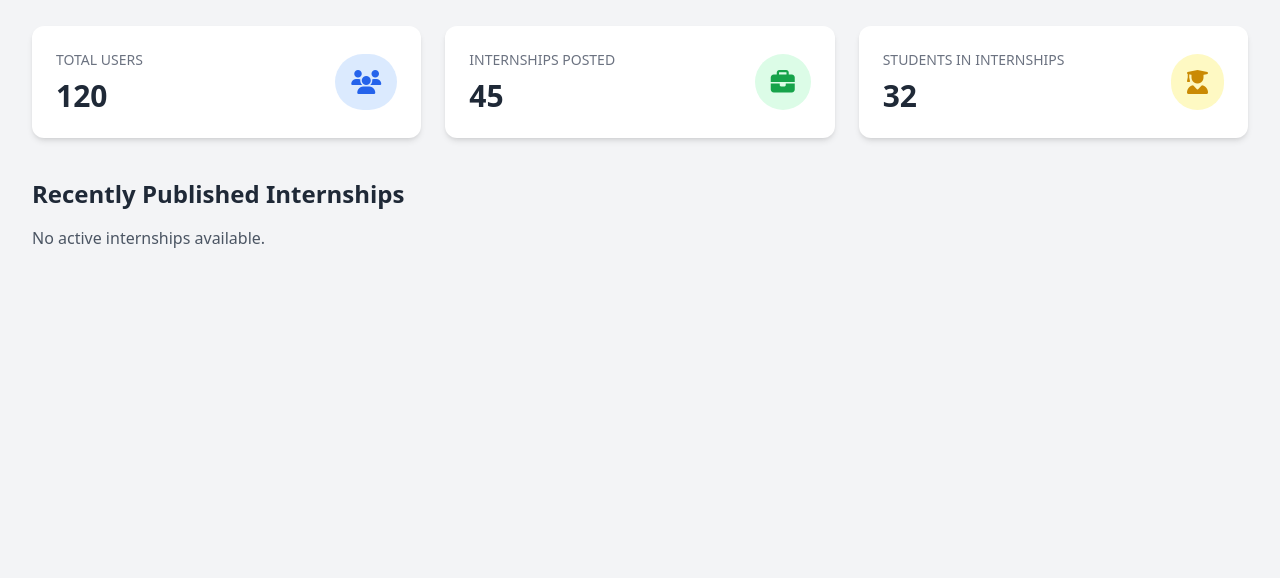
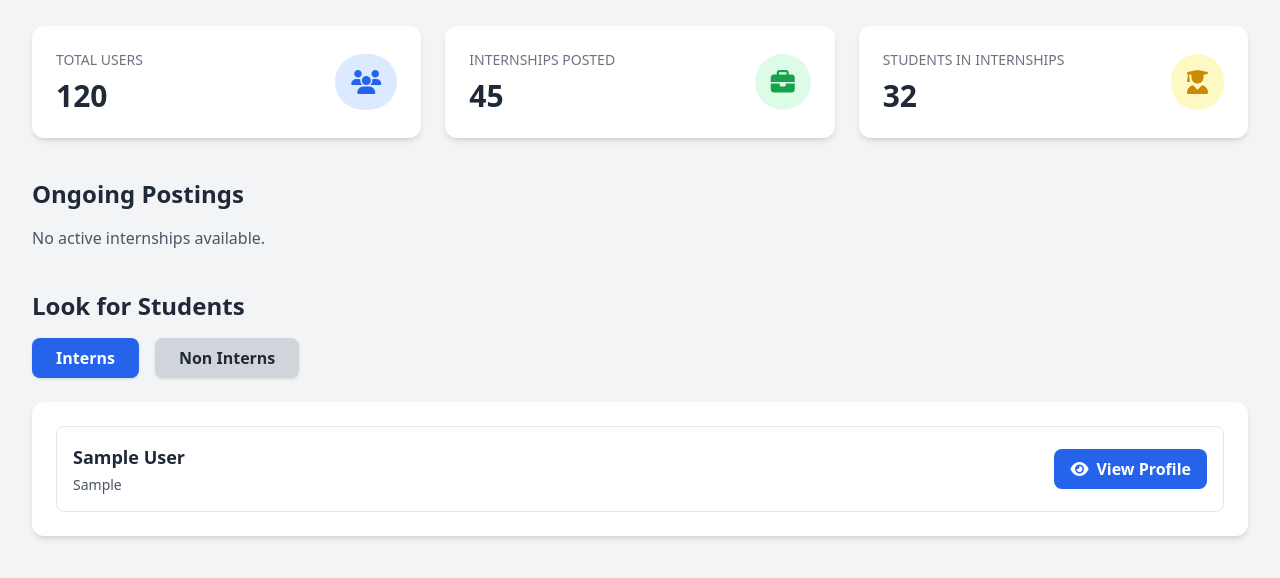
Before and after one commit to ChithMa/NextStep_Porject, a PHP site: page /views/coordinator_dashboard.php in a window 1280 px wide. Shown: the part 174-752 px from the top of the page. Run offline with PHP 8.4, Linux system fonts and the light colour scheme; the visitor is signed in with stand-in values (Sample User, id 1); tables that the repository leaves empty or names only in its code hold one stand-in row (values such as "Sample post"); some libraries are stand-ins or nearby versions.

Commit message:
Add List of Interns and Non Interns to the Coordinator Dashboard

```diff
--- /dev/null
+++ b/controllers/fetch_students.php
@@ -0,0 +1,54 @@
+<?php
+session_start();
+require_once "../config/db.php";
+
+// Verify coordinator login
+if (!isset($_SESSION['user_id']) || $_SESSION['role'] !== 'coordinator') {
+    http_response_code(403);
+    echo json_encode(['error' => 'Unauthorized']);
+    exit;
+}
+
+// Get filter type from request
+$filter = $_GET['filter'] ?? 'all';
+
+header('Content-Type: application/json');
+
+try {
+    if ($filter === 'interns') {
+        // Fetch students who are in industry_placements table
+        $stmt = $pdo->prepare("
+            SELECT DISTINCT s.id, s.first_name, s.last_name, s.degree, s.user_id
+            FROM students s
+            INNER JOIN industry_placements ip ON s.id = ip.student_id
+            ORDER BY s.first_name, s.last_name
+        ");
+        $stmt->execute();
+    } else if ($filter === 'non-interns') {
+        // Fetch students who are NOT in industry_placements table
+        $stmt = $pdo->prepare("
+            SELECT s.id, s.first_name, s.last_name, s.degree, s.user_id
+            FROM students s
+            LEFT JOIN industry_placements ip ON s.id = ip.student_id
+            WHERE ip.student_id IS NULL
+            ORDER BY s.first_name, s.last_name
+        ");
+        $stmt->execute();
+    } else {
+        // Fetch all students
+        $stmt = $pdo->prepare("
+            SELECT s.id, s.first_name, s.last_name, s.degree, s.user_id
+            FROM students s
+            ORDER BY s.first_name, s.last_name
+        ");
+        $stmt->execute();
+    }
+
+    $students = $stmt->fetchAll(PDO::FETCH_ASSOC);
+
+    echo json_encode(['success' => true, 'students' => $students]);
+
+} catch (PDOException $e) {
+    http_response_code(500);
+    echo json_encode(['error' => 'Database error: ' . $e->getMessage()]);
+}
--- a/views/coordinator_dashboard.php
+++ b/views/coordinator_dashboard.php
@@ -79,7 +79,7 @@ $internships = $stmt->fetchAll(PDO::FETCH_ASSOC);
   </div>
 
   <!-- Recent Internships Section -->
-  <h2 class="text-2xl font-bold text-gray-800 mb-4">Recently Published Internships</h2>
+  <h2 class="text-2xl font-bold text-gray-800 mb-4">Ongoing Postings</h2>
 
   <?php if (empty($internships)): ?>
       <p class="text-gray-600">No active internships available.</p>
@@ -120,6 +120,131 @@ $internships = $stmt->fetchAll(PDO::FETCH_ASSOC);
     <?php endforeach; ?>
   </div>
   <?php endif; ?>
+
+  <!-- Users Section -->
+  <div class="mt-10">
+    <h2 class="text-2xl font-bold text-gray-800 mb-4">Look for Students</h2>
+
+    <!-- Filter Buttons -->
+    <div class="flex gap-4 mb-6">
+      <button id="btn-interns"
+              class="filter-btn bg-blue-600 hover:bg-blue-700 text-white font-semibold px-6 py-2 rounded-lg shadow transition">
+        Interns
+      </button>
+      <button id="btn-non-interns"
+              class="filter-btn bg-gray-300 hover:bg-gray-400 text-gray-800 font-semibold px-6 py-2 rounded-lg shadow transition">
+        Non Interns
+      </button>
+    </div>
+
+    <!-- Scrollable Students Container -->
+    <div class="bg-white shadow-md rounded-xl p-6">
+      <div id="students-container" class="overflow-y-auto" style="max-height: 500px;">
+        <div class="text-center text-gray-500 py-8">
+          <i class="fa-solid fa-users text-4xl mb-4"></i>
+          <p>Click on a button above to view students</p>
+        </div>
+      </div>
+    </div>
+  </div>
 </div>
+
+<script>
+let currentFilter = null;
+
+// Button click handlers
+document.getElementById('btn-interns').addEventListener('click', function() {
+  loadStudents('interns');
+  setActiveButton('btn-interns');
+});
+
+document.getElementById('btn-non-interns').addEventListener('click', function() {
+  loadStudents('non-interns');
+  setActiveButton('btn-non-interns');
+});
+
+function setActiveButton(activeId) {
+  // Reset all buttons
+  document.querySelectorAll('.filter-btn').forEach(btn => {
+    btn.classList.remove('bg-blue-600', 'hover:bg-blue-700', 'text-white');
+    btn.classList.add('bg-gray-300', 'hover:bg-gray-400', 'text-gray-800');
+  });
+
+  // Set active button
+  const activeBtn = document.getElementById(activeId);
+  activeBtn.classList.remove('bg-gray-300', 'hover:bg-gray-400', 'text-gray-800');
+  activeBtn.classList.add('bg-blue-600', 'hover:bg-blue-700', 'text-white');
+}
+
+function loadStudents(filter) {
+  const container = document.getElementById('students-container');
+
+  // Show loading state
+  container.innerHTML = `
+    <div class="text-center text-gray-500 py-8">
+      <i class="fa-solid fa-spinner fa-spin text-4xl mb-4"></i>
+      <p>Loading students...</p>
+    </div>
+  `;
+
+  // Fetch students from API
+  fetch(`../controllers/fetch_students.php?filter=${filter}`)
+    .then(response => response.json())
+    .then(data => {
+      if (data.success && data.students.length > 0) {
+        // Display students as a list
+        let html = '<div class="space-y-2">';
+
+        data.students.forEach(student => {
+          const fullName = `${student.first_name} ${student.last_name}`;
+          html += `
+            <div class="flex items-center justify-between border border-gray-200 rounded-lg p-4 hover:bg-gray-50 transition">
+              <div class="flex-1">
+                <h3 class="text-lg font-semibold text-gray-800">${escapeHtml(fullName)}</h3>
+                <p class="text-sm text-gray-600 mt-1">${escapeHtml(student.degree || 'N/A')}</p>
+              </div>
+              <a href="view_student_profile.php?id=${student.id}"
+                 class="ml-4 bg-blue-600 hover:bg-blue-700 text-white px-4 py-2 rounded-lg font-semibold transition whitespace-nowrap">
+                <i class="fa-solid fa-eye mr-2"></i>View Profile
+              </a>
+            </div>
+          `;
+        });
+
+        html += '</div>';
+        container.innerHTML = html;
+      } else {
+        container.innerHTML = `
+          <div class="text-center text-gray-500 py-8">
+            <i class="fa-solid fa-users-slash text-4xl mb-4"></i>
+            <p>No students found</p>
+          </div>
+        `;
+      }
+    })
+    .catch(error => {
+      console.error('Error:', error);
+      container.innerHTML = `
+        <div class="text-center text-red-500 py-8">
+          <i class="fa-solid fa-exclamation-triangle text-4xl mb-4"></i>
+          <p>Error loading students. Please try again.</p>
+        </div>
+      `;
+    });
+}
+
+function escapeHtml(text) {
+  const div = document.createElement('div');
+  div.textContent = text;
+  return div.innerHTML;
+}
+
+// Automatically load interns when page loads
+document.addEventListener('DOMContentLoaded', function() {
+  loadStudents('interns');
+  setActiveButton('btn-interns');
+});
+</script>
+
 </body>
 </html>
```
Also changed, not shown: views/view_student_profile.php (added, +137 -0 lines).
